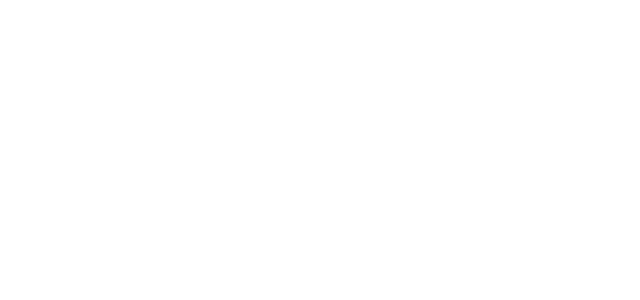
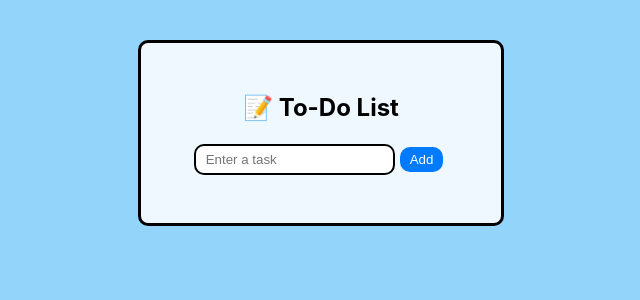
Before and after one commit to arjun10015/Data_Arc, a React (Create React App) app: page /contact in a window 1280 px wide. Shown: the top 300 px of the page, without its empty margins (319-959 px from the left). Built offline with nearby package versions, Linux system fonts and the light colour scheme.

Commit message:
to do list updated

```diff
--- a/src/App.js
+++ b/src/App.js
@@ -1,12 +1,11 @@
 //import logo from './logo.svg';
 //import './App.css';
 //import Task2 from './task2/Task2.js';
-//import './task2/Task2.css'
 //import Task1 from './task1/task1.js';
 //import './task1/task1.css';
 //import LikeButton from './task3/Likebutton.js';
 //import Form from './task3/Form.js';
-//import TodoList from './task4/TodoList.js';
+import TodoList from './task4/TodoList.js';
 //import UserList from './task5/userList.js';
 //import Portfolio from './task6/portfolio.js';
 
@@ -36,8 +35,8 @@
 function App() {
   return (
     <div className="App">
-      <header className="App-header">
-
+      <div className="App-header">
+        <TodoList/>
         {/* <Task1/>
        <Task2/>
        <Form/>
@@ -46,7 +45,7 @@
        <UserList/>
        <Portfolio/>*/}
 
-      </header>
+      </div>
     </div>
   );
 }
--- a/src/task2/Task2.css
+++ b/src/task2/Task2.css
@@ -1,10 +1,10 @@
+body{
+  background-color: #c2e0f6b1;
+}
+
 .card-container {
   display: flex;
   flex-wrap: wrap;
   justify-content: center;
   padding: 20px;
 }
-
-.App-header{
-  background-color: #282c34;
-}
--- a/src/task2/Task2.js
+++ b/src/task2/Task2.js
@@ -1,7 +1,7 @@
 import React,{Component} from "react";
 import userprofile from './usericon.png';
 import Teamcard from "./teamcard.js";
-import './Task2.css'
+import './Task2.css';
 
 class Task2 extends Component{
      constructor(props){
--- a/src/task4/TodoList.css
+++ b/src/task4/TodoList.css
@@ -1,5 +1,5 @@
 body{
-    background-color: #282c34;
+    background-color: #92d4fa;
 }
 
 .TodoList-container{
@@ -12,7 +12,7 @@
     border-radius: 10px;
 }
 
-.TodoList-container button {
+.add {
     margin: 5px;
     padding: 5px 10px;
     background-color: #007bff;
@@ -28,7 +28,7 @@
     border-radius: 10px;
 }
 
-.TodoList-container button:hover {
+.add:hover {
   background-color: #0056b3;
 }
 
@@ -43,13 +43,47 @@
   align-items: center;
 }
 
-.TodoList-container li button {
-  background-color: #dc3545;
-  padding: 5px 8px;
-  border-radius: 10px;
-  cursor: pointer;
+.error-message{
+    color: #ff0202;
 }
 
-.TodoList-container li button:hover {
-  background-color: #c82333;
+.button {
+  position: relative;
+  width:5em;
+  height: 3em;
+  border: none;
+  background: none;
 }
+
+.X {
+  content: '';
+  position: absolute;
+  top: 50%;
+  left: 33%;
+  width: 2em;
+  height: 1.5px;
+  background-color: #f9f9f9;
+  border: #cc0505 solid 1px;
+  transform: rotate(45deg);
+}
+
+.Y {
+  content: '';
+  position: absolute;
+  top: 50%;
+  left: 33%;
+  width: 2em;
+  height: 1.5px;
+  background-color: #ffffff;
+  border: #cc0404 solid 1px;
+  transform: rotate(-45deg);
+}
+
+
+.button:hover {
+  background-color: rgb(210, 0, 0);
+}
+
+.button:active {
+  background-color: rgb(130, 0, 0);
+}
--- a/src/task4/TodoList.js
+++ b/src/task4/TodoList.js
@@ -1,26 +1,38 @@
 import React, { Component } from "react";
-import './TodoList.css'
+import './TodoList.css';
+
 class TodoList extends Component {
   constructor(props) {
     super(props);
     this.state = {
       task: "",
-      tasks: []
+      tasks: [],
+      error: ""
     };
   }
 
   handleChange = (e) => {
-    this.setState({ task: e.target.value });
+    this.setState({ task: e.target.value, error: "" }); // clear error on typing
   };
 
   handleSubmit = (e) => {
     e.preventDefault();
     const { task, tasks } = this.state;
-    if (task.trim() === "") return;
+    const trimmedTask = task.trim();
+
+    if (trimmedTask === "") {
+      this.setState({ error: "Please enter a Task." });
+      return;
+    }
+    if (trimmedTask.length > 10) {
+      this.setState({ error: "Task must be 10 characters or fewer." });
+      return;
+    }
 
     this.setState({
-      tasks: [...tasks, task],
-      task: ""
+      tasks: [...tasks, trimmedTask],
+      task: "",
+      error: ""
     });
   };
 
@@ -31,10 +43,12 @@
   };
 
   render() {
-    const{task,tasks} = this.state
+    const { task, tasks, error } = this.state;
+
     return (
-      <div className="TodoList-container" >
+      <div className="TodoList-container">
         <h2>📝 To-Do List</h2>
+
         <form onSubmit={this.handleSubmit}>
           <input
             type="text"
@@ -42,14 +56,20 @@
             value={task}
             onChange={this.handleChange}
           />
-          <button type="submit">Add</button>
+          <button type="submit" className="add">Add</button>
         </form>
 
-        <ol >
+        {/* Show error if present */}
+        {error && <p className="error-message">{error}</p>}
+
+        <ol>
           {tasks.map((item, index) => (
             <li key={index}>
               {item}
-              <button  onClick={() => this.handleDelete(index)}>❌</button>
+              <button onClick={() => this.handleDelete(index)} class="button">
+                <span class="X"></span>
+                <span class="Y"></span>
+              </button>
             </li>
           ))}
         </ol>
```
